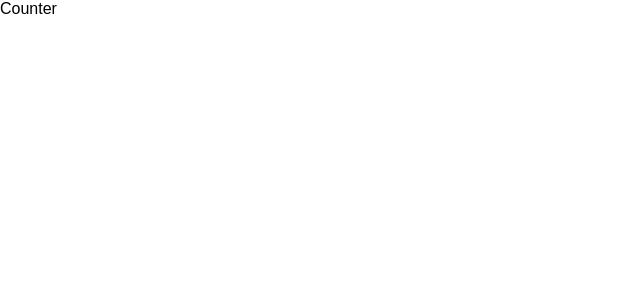
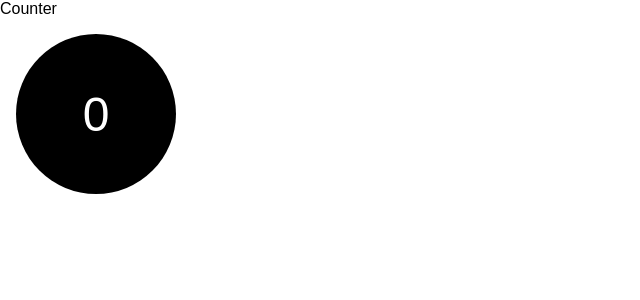
Before and after one commit to livelikeabel/velopert-tutorial, a React (Create React App) app in the folder redux-practice/counter1/: page / in a window 1280 px wide. Shown: the top 300 px of the page, without its empty margins (0-640 px from the left). Built offline with nearby package versions, Linux system fonts and the light colour scheme.

Commit message:
Counter컴포넌트 만들기

```diff
--- a/redux-practice/counter1/src/components/App.js
+++ b/redux-practice/counter1/src/components/App.js
@@ -1,10 +1,12 @@
 import React, { Component } from 'react';
+import Counter from './Counter';
 
 class App extends Component {
     render() {
         return (
             <div>
                 Counter
+                <Counter />
             </div>
         );
     }
--- /dev/null
+++ b/redux-practice/counter1/src/components/Counter.css
@@ -0,0 +1,21 @@
+.Counter {
+    /* 레이아웃 */
+    width: 10rem;
+    height: 10rem;
+    display: flex;
+    align-items: center;
+    justify-content: center;
+    margin: 1rem;
+
+     /* 색상 */
+    color: white;
+
+    /* 폰트 */
+    font-size: 3rem;
+
+    /* 기타 */
+    border-radius: 100%;
+    cursor: pointer;
+    user-select: none;
+    transition: background-color 0.75s;
+}
--- /dev/null
+++ b/redux-practice/counter1/src/components/Counter.js
@@ -0,0 +1,39 @@
+import React from 'react';
+import PropTypes from 'prop-types';
+import './Counter.css';
+
+const Counter = ({number, color, onIncrement, onDecrement, onSetColor}) => {
+    return (
+        <div
+          className="Counter"
+          onClick={onIncrement}
+          onContextMenu={
+              (e) => {
+                  e.preventDefault();
+                  onDecrement();
+              }
+          }
+          onDoubleClick={onSetColor}
+          style={{backgroundColor: color}}>
+              {number}
+        </div>
+    );
+};
+
+Counter.propTypes = {
+    number: PropTypes.number,
+    color: PropTypes.string,
+    onIncrement: PropTypes.func,
+    onDecrement: PropTypes.func,
+    onSetColor: PropTypes.func
+};
+
+Counter.defaultProps = {
+    number: 0,
+    color: 'black',
+    onIncrement: () => console.warn('onIncrement not defined'),
+    onDecrement: () => console.warn('onDecrement not defined'),
+    onSetColor: () => console.warn('onSetColor not defined'),
+};
+
+export default Counter;
```
